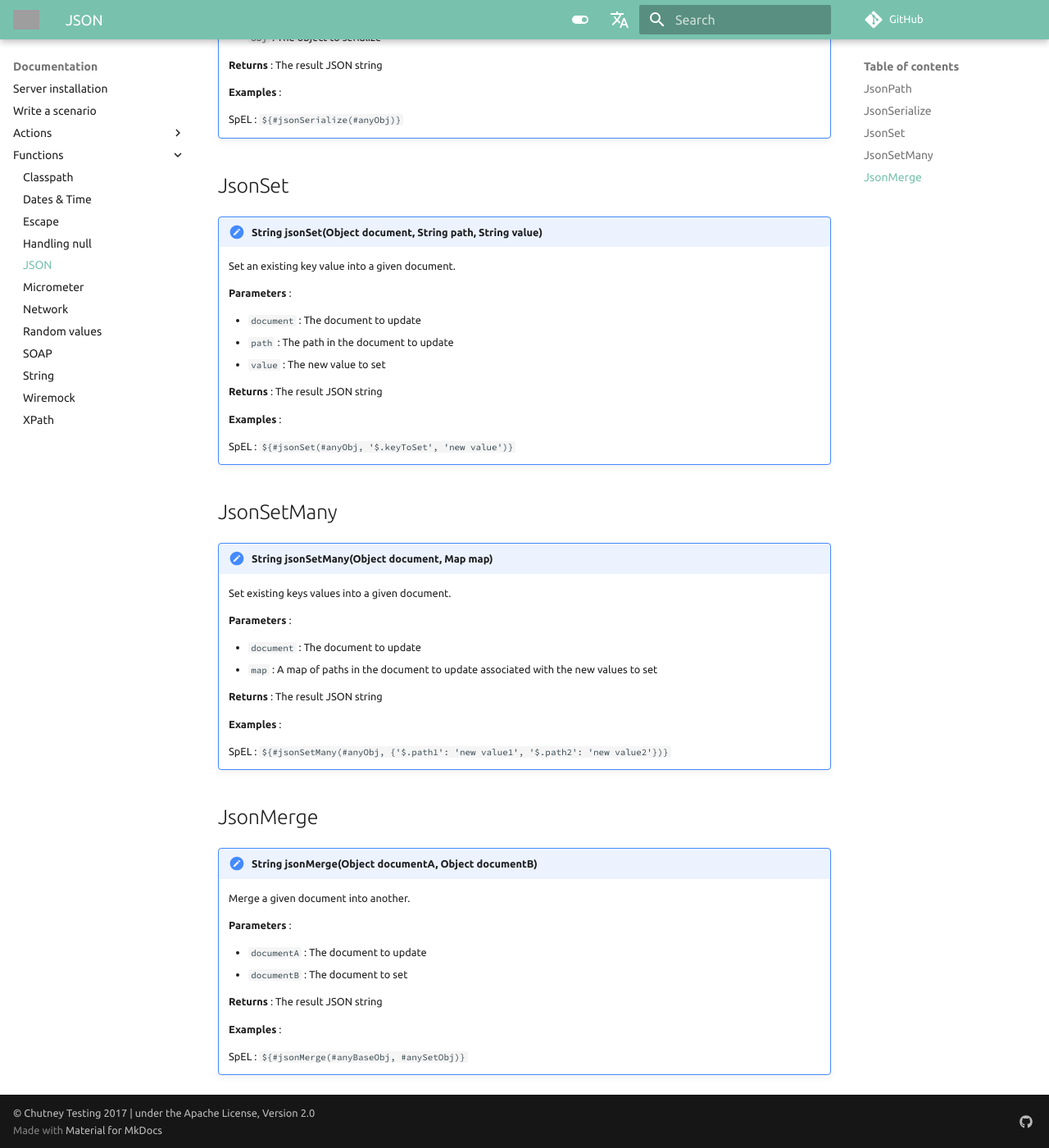
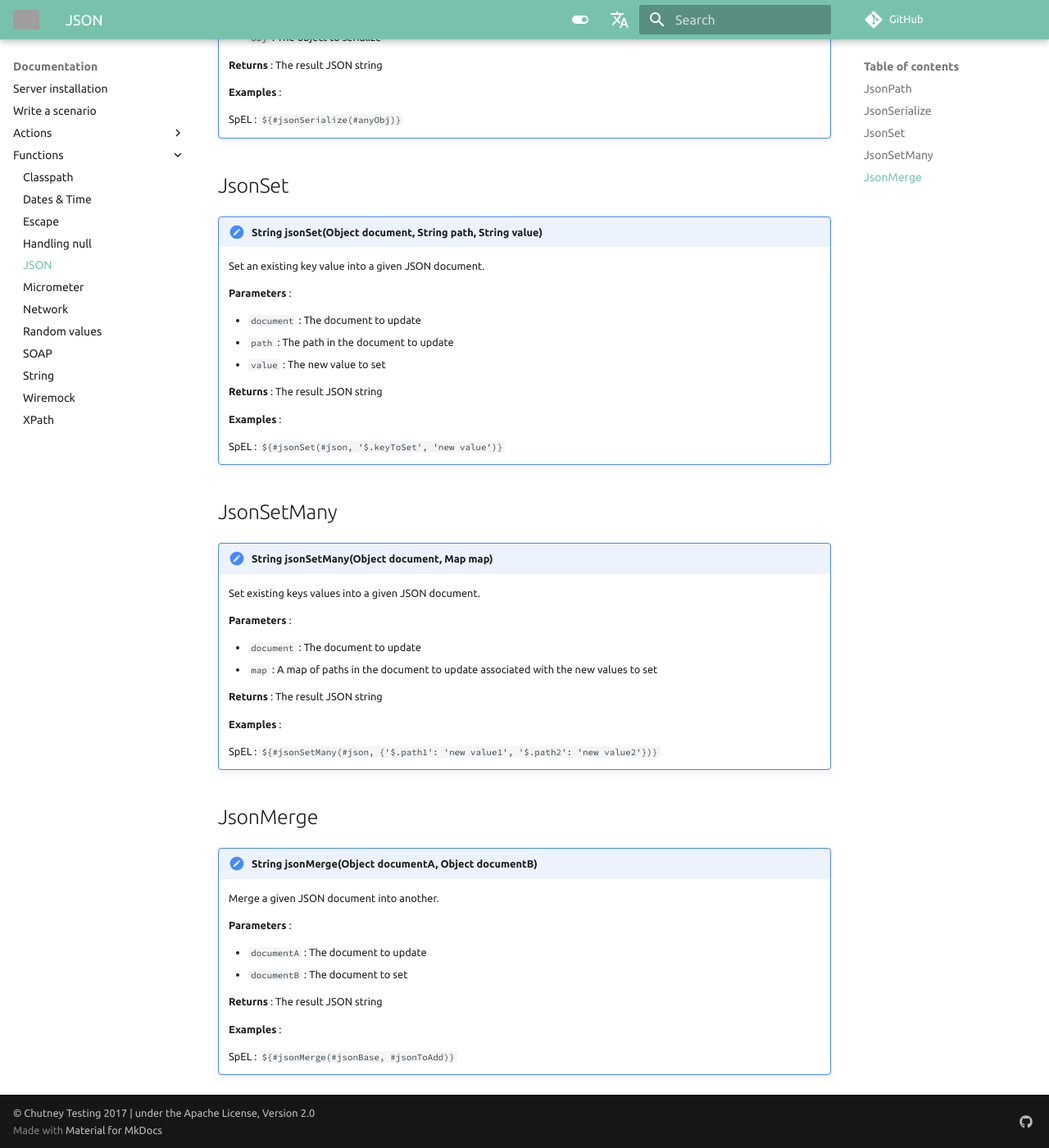
Before and after one commit to chutney-testing/chutney-testing.github.io-legacy, an MkDocs documentation site: the page built from docs/functions/json.md, in a window 1280 px wide and 1400 px high, scrolled down 860 px. Shown: the whole window at 82% size. Built offline with MkDocs 1.6.1 and Material for MkDocs 9.7.7, drawn with Linux system fonts in a browser that asks for light colours; comment, search, counter and statistics services are not loaded; some of the changed text lies outside the part shown; grey boxes are pictures that could not be loaded.

Commit message:
chore(): review

```diff
--- a/docs/functions/json.md
+++ b/docs/functions/json.md
@@ -11,14 +11,14 @@
 
     **Parameters** :
 
-    * `document` : The context document in which the path will be used.
+    * `document` : The document in which the path will be executed
     * `jsonPath` : The JSON path to read
 
     **Returns** : The read result
 
     **Examples** :
 
-    SpEL : `${#jsonPath(#anyObj, '$.key[0]')}`
+    SpEL : `${#jsonPath(#json, '$.key[0]')}`
 
 
 # JsonSerialize
@@ -42,7 +42,7 @@
 
 !!! note "String jsonSet(Object document, String path, String value)"
 
-    Set an existing key value into a given document.
+    Set an existing key value into a given JSON document.
 
     **Parameters** :
 
@@ -54,14 +54,14 @@
 
     **Examples** :
 
-    SpEL : `${#jsonSet(#anyObj, '$.keyToSet', 'new value')}`
+    SpEL : `${#jsonSet(#json, '$.keyToSet', 'new value')}`
 
 
 # JsonSetMany
 
 !!! note "String jsonSetMany(Object document, Map<String, Object> map)"
 
-    Set existing keys values into a given document.
+    Set existing keys values into a given JSON document.
 
     **Parameters** :
 
@@ -72,14 +72,14 @@
 
     **Examples** :
 
-    SpEL : `${#jsonSetMany(#anyObj, {'$.path1': 'new value1', '$.path2': 'new value2'})}`
+    SpEL : `${#jsonSetMany(#json, {'$.path1': 'new value1', '$.path2': 'new value2'})}`
 
 
 # JsonMerge
 
 !!! note "String jsonMerge(Object documentA, Object documentB)"
 
-    Merge a given document into another.
+    Merge a given JSON document into another.
 
     **Parameters** :
 
@@ -90,4 +90,4 @@
 
     **Examples** :
 
-    SpEL : `${#jsonMerge(#anyBaseObj, #anySetObj)}`
+    SpEL : `${#jsonMerge(#jsonBase, #jsonToAdd)}`
```
Also changed, not shown: other parts of docs/functions/json.md (+1 -1 lines).
